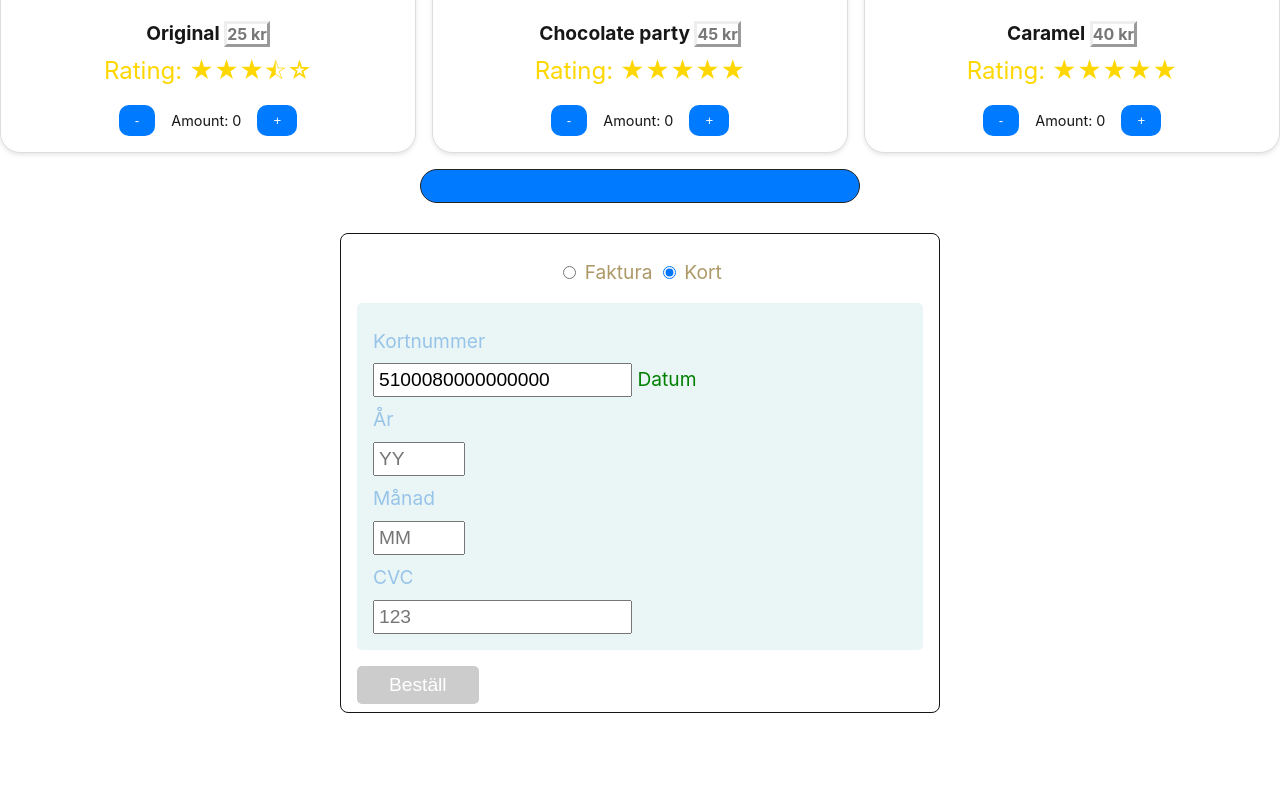
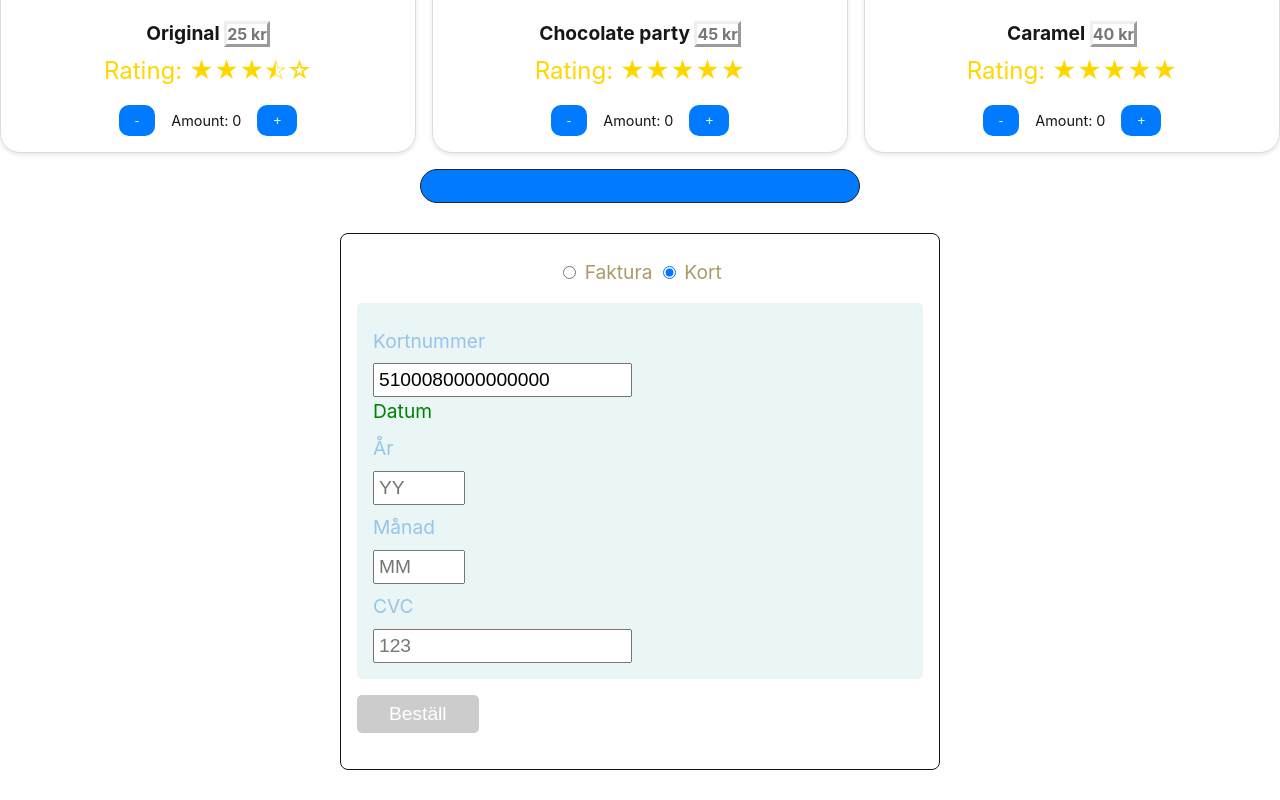
Before and after one commit to KodinGaston/webshop.donuts, a website built with Vite: page index.html in a window 1280 px wide. Shown: the part 1783-2583 px from the top of the page. Before the commit the page ends 2526 px from the top, so only its background shows below. Built offline with nearby package versions, Linux system fonts and the light colour scheme.

Commit message:
Update index.html
added br in datum

```diff
--- a/index.html
+++ b/index.html
@@ -39,9 +39,9 @@
 <!-- Credit Card Section -->
 <div class="card" id="card">
   <label for="creditCardNumber">Kortnummer</label>
-  <input type="number" id="creditCardNumber" value="5100080000000000" placeholder="Kortnummer" aria-label="Enter your credit card number">
+  <input type="number" id="creditCardNumber" value="5100080000000000" placeholder="Kortnummer" aria-label="Enter your credit card number"><br>
   <!-- Expiration date -->
-    <span>Datum</span>
+    <span>Datum</span><br>
     <label for="creditCardYear">År</label>
     <input type="number" class="small" id="creditCardYear" placeholder="YY" aria-label="Enter credit card expiration year">
     <label for="creditCardMonth">Månad</label>
@@ -51,7 +51,7 @@
   <input type="number" id="creditCardCvc" placeholder="123" aria-label="Enter your credit card CVC">
  </div>
 <!-- Button order/ beställ -->
-<div><button id="orderBtn" disabled aria-label="Place order">Beställ</button></div>
+<div><button id="orderBtn" disabled aria-label="Place order">Beställ</button></div><br>
 <!-- Messages -->
  <div id="confirmationMessage" class="hidden" aria-live="polite"></div>
  <div id="errorContainer" class="hidden" style="color: red; font-size: 18px; margin: 10px 0; text-align: center;" aria-live="assertive"></div>
```
